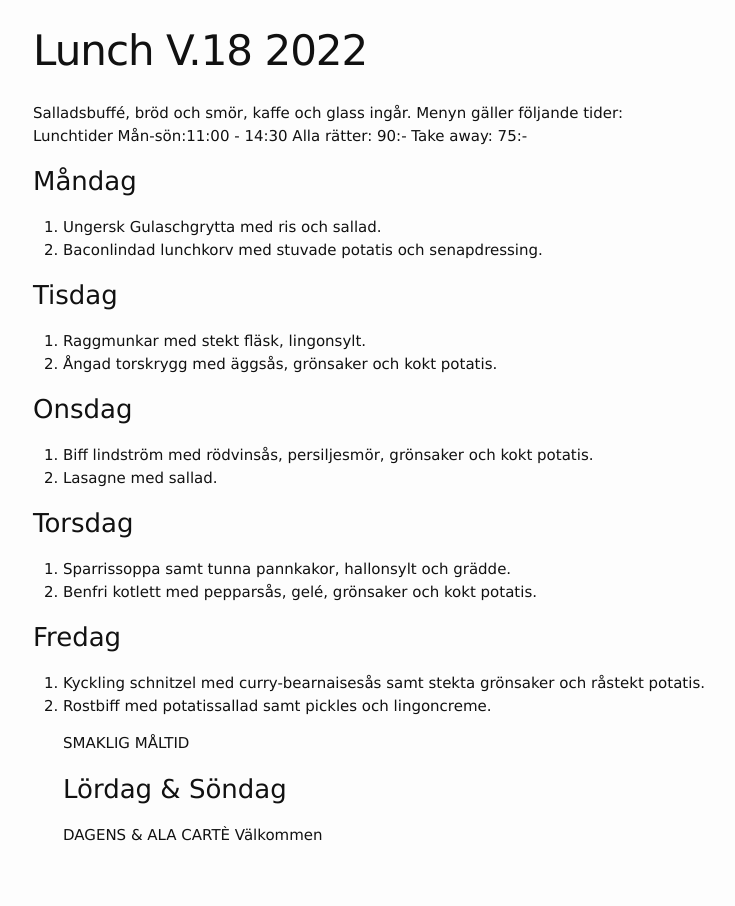
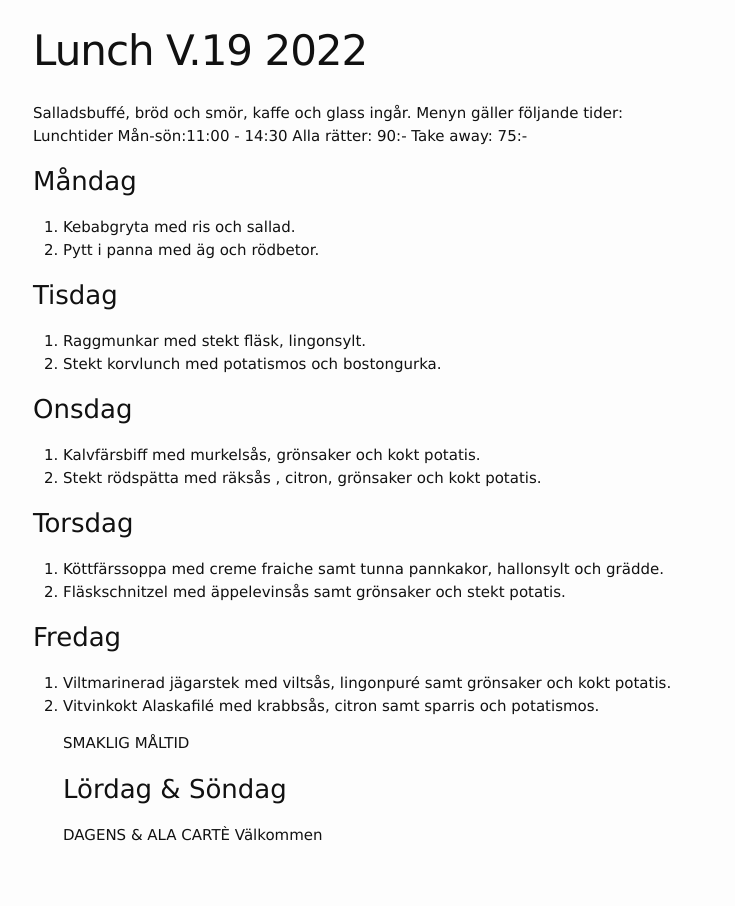
Before and after one commit to FarInn62/farinn62.github.io, a Jekyll site: the page built from lunch.md, in a window 1280 px wide. Shown: the whole page, without its empty margins (237-972 px from the left). Built offline with Jekyll 4.4.1, drawn with Linux system fonts in a browser that asks for light colours.

Commit message:
Update lunch.md

```diff
--- a/lunch.md
+++ b/lunch.md
@@ -1,6 +1,6 @@
 ---
 layout: foodmenu
-title: Lunch V.18  2022
+title: Lunch V.19  2022
 permalink: /lunch/
 published: true
 ---
@@ -10,24 +10,24 @@ Lunchtider  Mån-sön:11:00 - 14:30
 Alla rätter: 90:- Take away: 75:-
 
 ### Måndag
-1. Ungersk Gulaschgrytta med ris och sallad.
-2. Baconlindad lunchkorv med stuvade potatis och senapdressing.
+1. Kebabgryta med ris och sallad.
+2. Pytt i panna med äg och rödbetor.
 
 ### Tisdag
 1. Raggmunkar med stekt fläsk, lingonsylt.
-2. Ångad torskrygg med äggsås, grönsaker och kokt potatis.
+2. Stekt korvlunch med potatismos och bostongurka.
 
 ### Onsdag
-1. Biff lindström med rödvinsås, persiljesmör, grönsaker och kokt potatis.
-2. Lasagne med sallad.
+1. Kalvfärsbiff med murkelsås, grönsaker och kokt potatis.
+2. Stekt rödspätta med räksås , citron, grönsaker och kokt potatis.
 
 ### Torsdag
-1. Sparrissoppa samt tunna pannkakor, hallonsylt och grädde.
-2. Benfri kotlett med pepparsås, gelé, grönsaker och kokt potatis.
+1. Köttfärssoppa med creme fraiche samt tunna pannkakor, hallonsylt och grädde.
+2. Fläskschnitzel med äppelevinsås samt grönsaker och stekt potatis.
 
 ### Fredag
-1. Kyckling schnitzel med curry-bearnaisesås samt stekta grönsaker och råstekt potatis.
-2. Rostbiff med potatissallad samt pickles och lingoncreme.
+1. Viltmarinerad jägarstek med viltsås, lingonpuré samt grönsaker och kokt potatis.
+2. Vitvinkokt Alaskafilé med krabbsås, citron samt sparris och potatismos.
 
    SMAKLIG MÅLTID
    ### Lördag & Söndag
```
